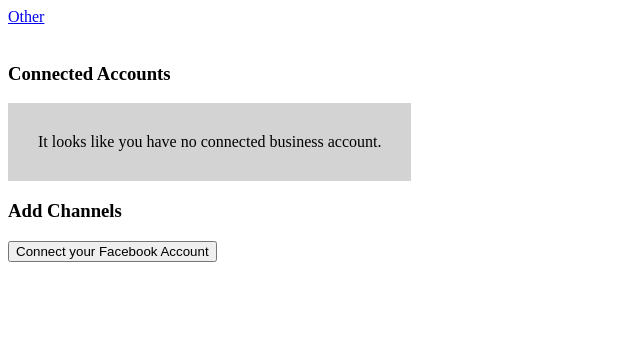
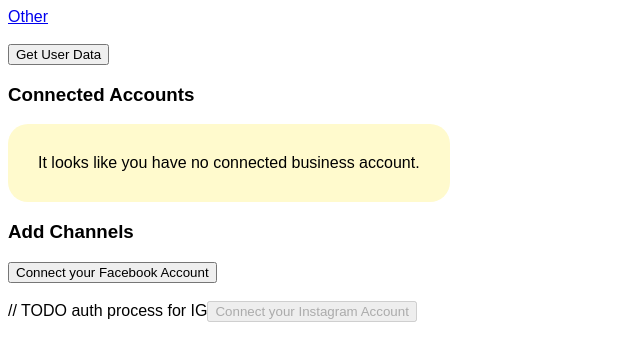
Before and after one commit to SocialCurator/ig-playground, a React (Create React App) app: page / in a window 1280 px wide. Shown: the top 360 px of the page, without its empty margins (0-640 px from the left). Built offline with nearby package versions, Linux system fonts and the light colour scheme.

Commit message:
add button for posting + connecting to ig

```diff
--- a/src/App.tsx
+++ b/src/App.tsx
@@ -4,23 +4,39 @@ import useFacebook from './useFacebook';
 
 const App = () => {
 
-    const { user, loggedIn, actions: { initFacebookSdk, loginWithFacebook, logoutWithFacebook } } = useFacebook()
+    const {
+        user,
+        loggedIn,
+        actions: {
+            initFacebookSdk,
+            loginWithFacebook,
+            logoutWithFacebook,
+            postToFacebook,
+            getUserData }
+        } = useFacebook()
 
     // init Facebook Sdk on page load
     useEffect(()=>{
        initFacebookSdk()
     },[])
 
+    const mainStyle = {
+        fontFamily: 'sans-serif'
+    }
+
     const boxStyle = {
-        backgroundColor: 'lightgrey',
+        backgroundColor: 'lemonchiffon',
         padding: '30px',
-        display: 'inline-block'
+        display: 'inline-block',
+        borderRadius: '20px'
     }
 
     return (
-        <>
+        <div style={mainStyle}>
             <Link to="/other">Other</Link>
             <br />
+            <br />
+            <button onClick={getUserData}>Get User Data</button>
             <br />
             <h3>Connected Accounts</h3>
             {!loggedIn &&(
@@ -32,11 +48,16 @@ const App = () => {
                 <>
                 <img src={user.facebook?.picture?.data.url} /><span>@{user.facebook?.first_name}</span>
                 <button onClick={logoutWithFacebook}>Disconnect</button>
+                <button onClick={postToFacebook}>Post</button>
                 </>
             )}
                 <h3>Add Channels</h3>
                 <button onClick={loginWithFacebook}>Connect your Facebook Account</button>
-        </>
+                <br />
+                <br />
+                // TODO auth process for IG
+                <button disabled>Connect your Instagram Account</button>
+        </div>
     )
 }
 
```
